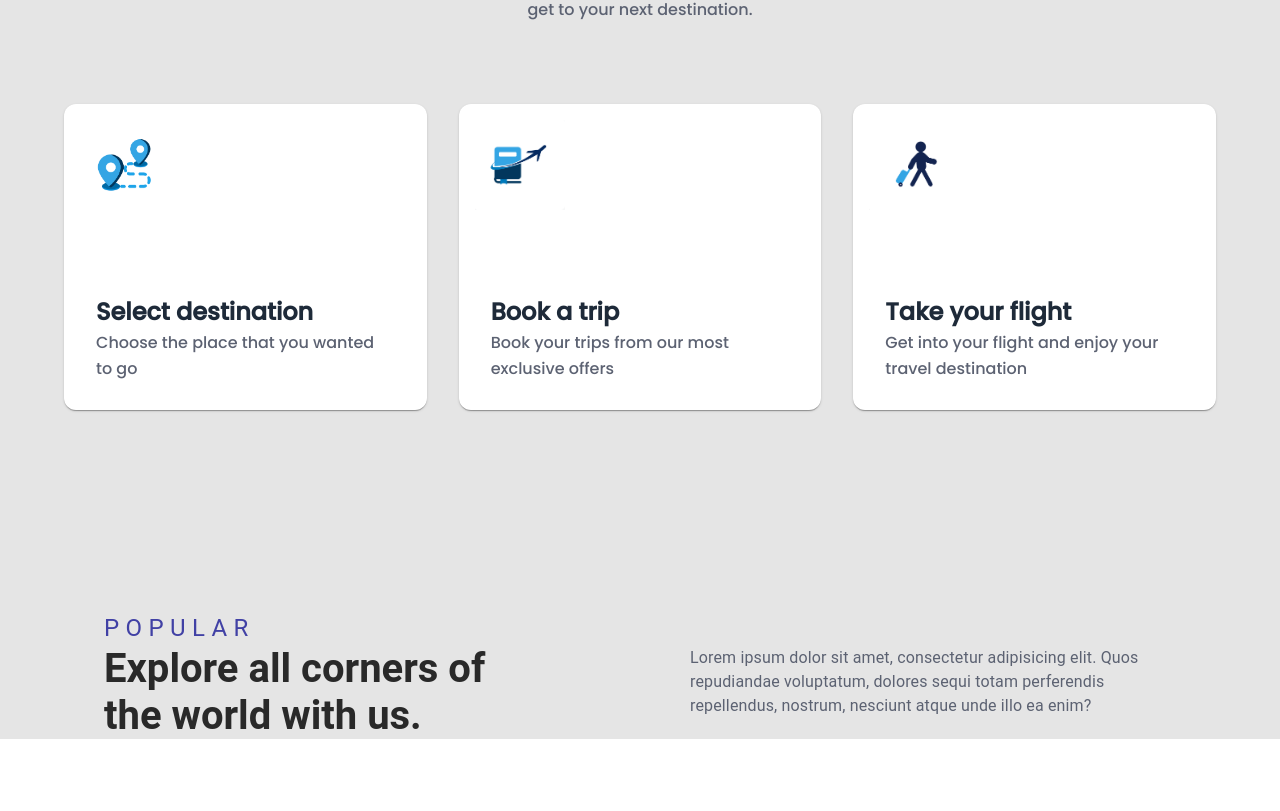
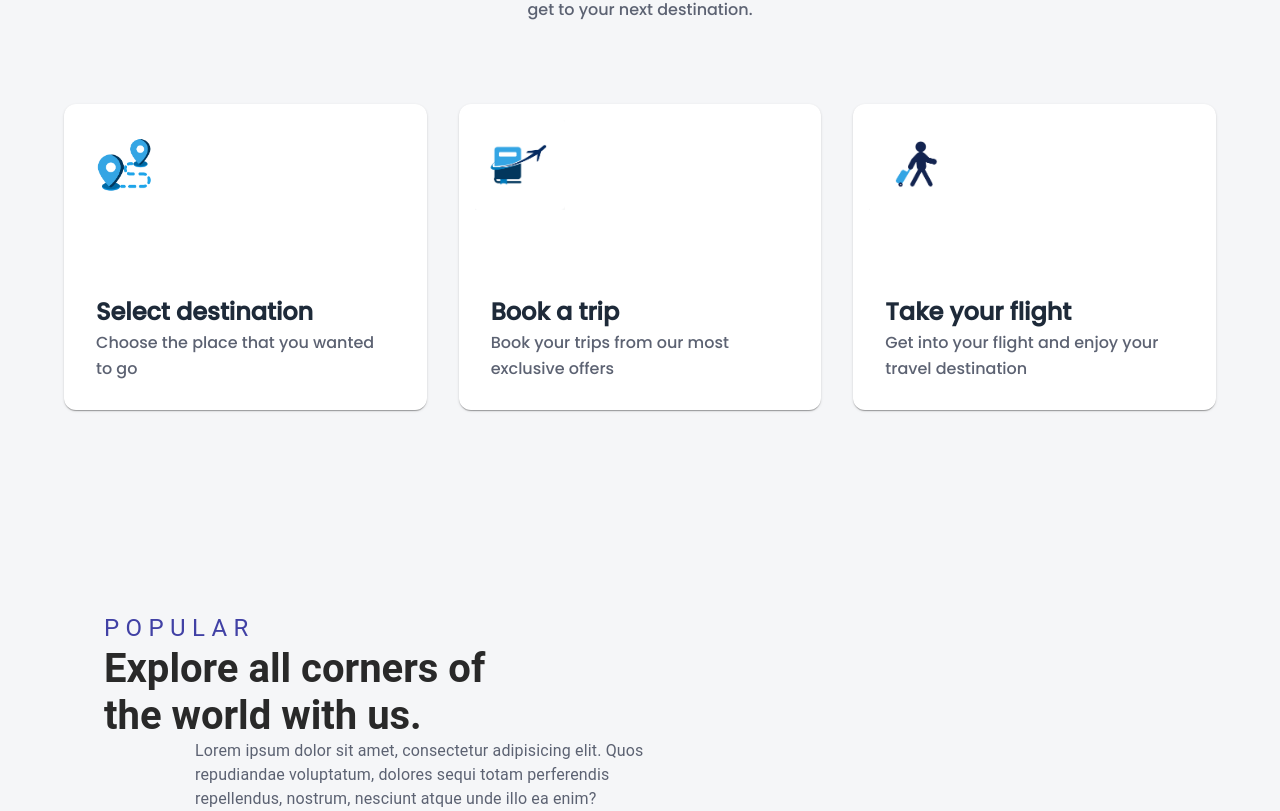
Before and after one commit to jallenmanaloto/Travel-Agency, a React (Create React App) app: page / in a window 1280 px wide. Shown: the part 1025-1836 px from the top of the page. Before the commit the page ends 1764 px from the top, so only its background shows below. Built offline with nearby package versions, Linux system fonts and the light colour scheme.

Commit message:
Changed background color of components and add layout for elements in Explore component

```diff
--- a/src/App.css
+++ b/src/App.css
@@ -91,7 +91,7 @@
 .info,
 .explore-container {
   width: 100vw;
-  background-color: #e5e5e5;
+  background-color: #f5f6f8;
   overflow-x: hidden;
 }
 
@@ -116,8 +116,16 @@
   margin-top: 5rem;
 }
 
-.explore-summary {
+/* .explore-summary {
   display: flex;
-  justify-content: space-between;
   width: 100%;
+} */
+
+.active-card-image {
+  width: 540px;
+  height: 290px;
+  position: absolute;
+  top: 0;
+  left: 0;
+  object-fit: cover;
 }
```
